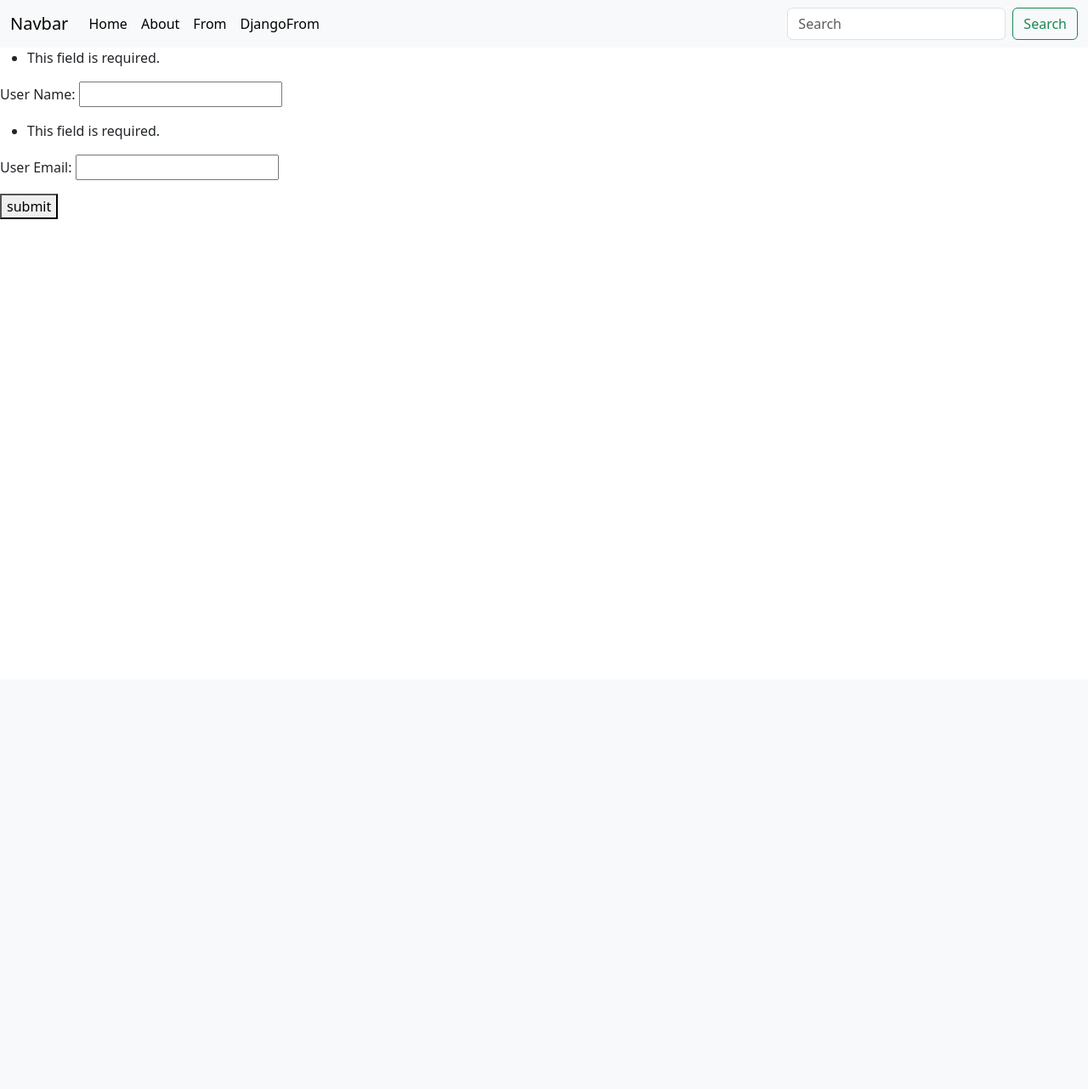
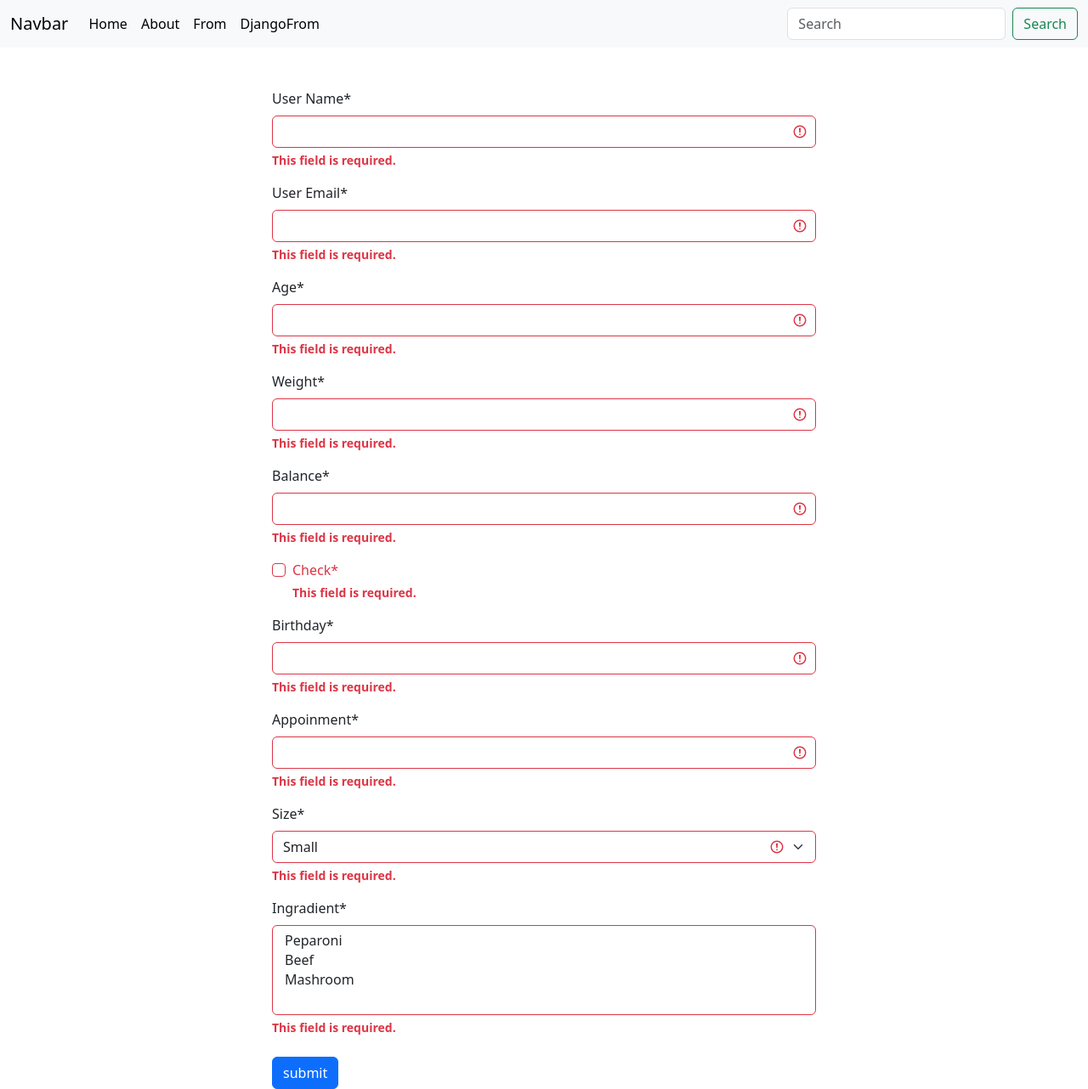
Before and after one commit to abunaim1/django_API_form, a Django app: page /django_form/ in a window 1280 px wide. Shown: the whole page at 85% size. Before the commit the page ends 258 px from the top, so only its background shows below. Run offline with Django 5.2, Linux system fonts and the light colour scheme; some libraries are stand-ins or nearby versions.

Commit message:
field add

```diff
--- a/form_app/forms.py
+++ b/form_app/forms.py
@@ -3,3 +3,13 @@ from django import forms
 class contactForm(forms.Form):
     name = forms.CharField(label='User Name')
     email = forms.EmailField(label='User Email')
+    age = forms.IntegerField()
+    weight = forms.FloatField()
+    balance = forms.DecimalField()
+    check = forms.BooleanField()
+    birthday = forms.DateField()
+    appoinment = forms.DateTimeField()
+    CHOICES = [('S', 'Small'), ('M', 'Medium'), ('L', 'Large')]
+    size = forms.ChoiceField(choices=CHOICES)
+    ITEM = [('P','Peparoni'),('B','Beef'),('M','Mashroom')]
+    ingradient = forms.MultipleChoiceField(choices=ITEM)
--- a/form_app/templates/django_form.html
+++ b/form_app/templates/django_form.html
@@ -1,9 +1,10 @@
 {% extends 'base.html' %}
 
 {% block content  %}
-    <form method="post">
+{% load crispy_forms_tags %}
+    <form method="post" style="width: 50%; height: 500px; margin: auto;" class="pt-5">
         {% csrf_token %}
-        {{form.as_p}}
-        <button>submit</button>
+        {{form | crispy}}
+        <button type="submit" class="btn btn-primary mt-2">submit</button>
     </form>
 {% endblock %}
--- a/html_form_django/settings.py
+++ b/html_form_django/settings.py
@@ -38,7 +38,12 @@ INSTALLED_APPS = [
     'django.contrib.messages',
     'django.contrib.staticfiles',
     'form_app',
+    "crispy_forms",
+    "crispy_bootstrap5",
 ]
+
+CRISPY_ALLOWED_TEMPLATE_PACKS = "bootstrap5"
+CRISPY_TEMPLATE_PACK = "bootstrap5"
 
 MIDDLEWARE = [
     'django.middleware.security.SecurityMiddleware',
```
